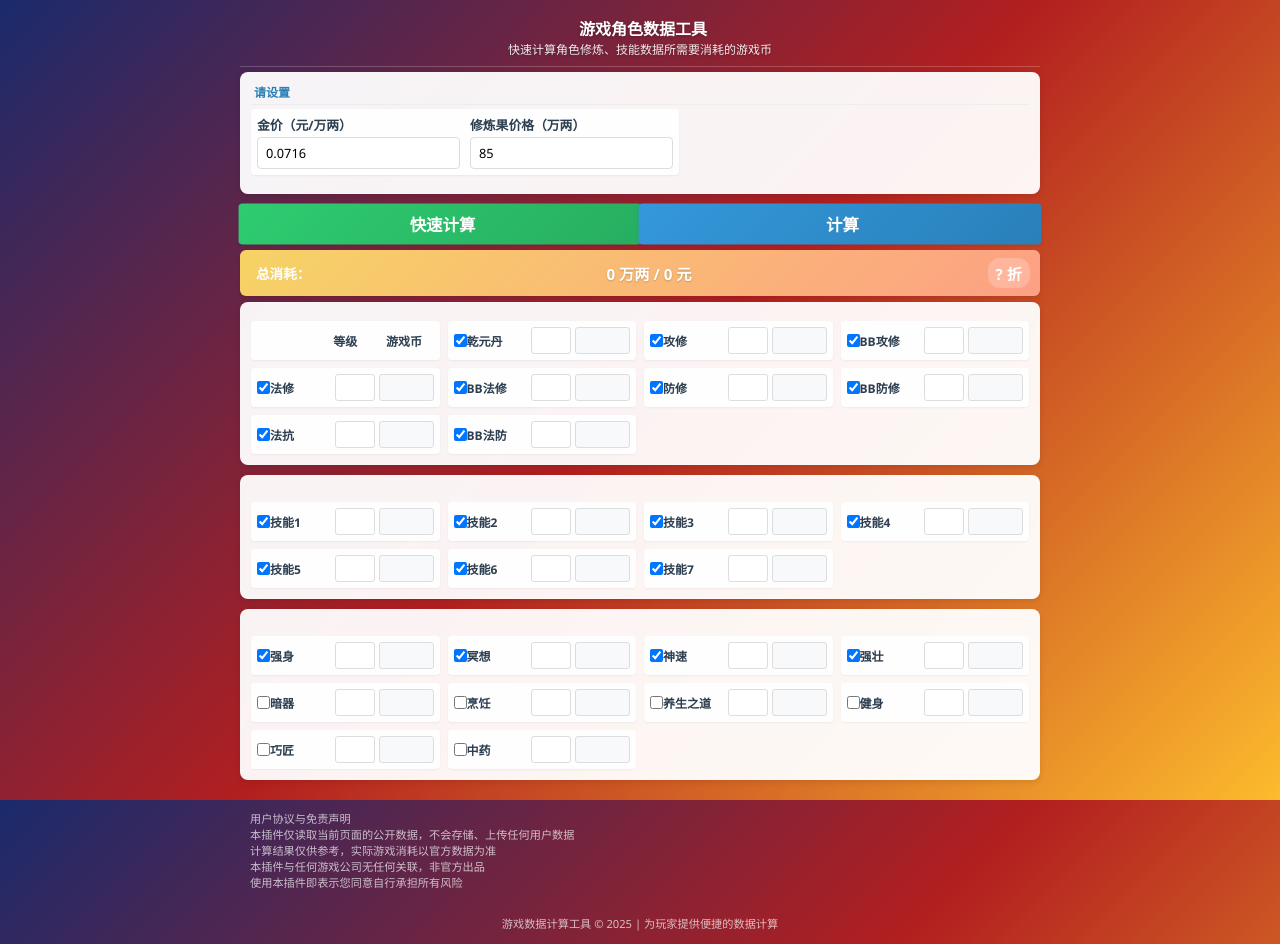
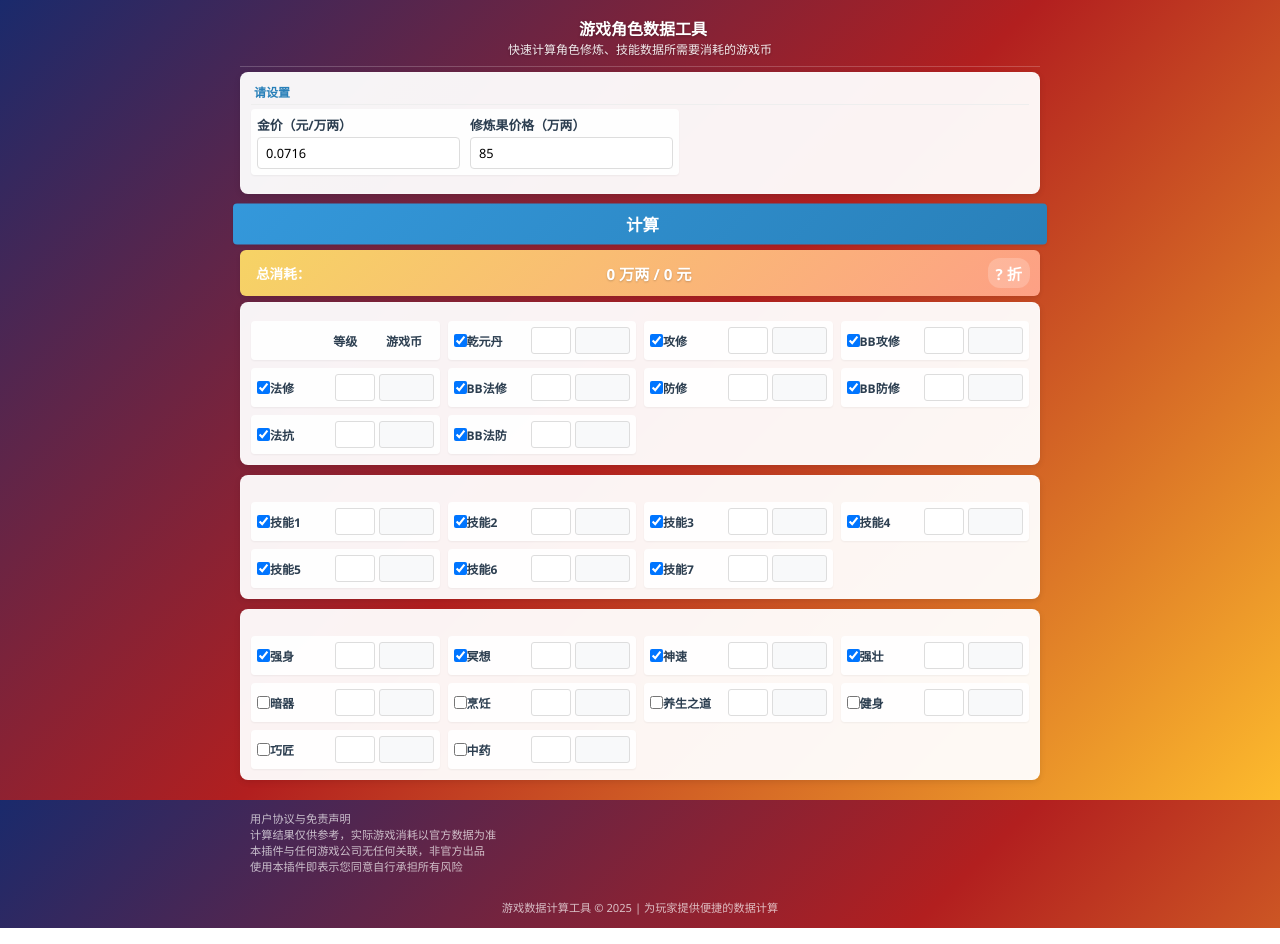
Before and after one commit to Sheldon-Hsu/chrome-cbg-plugins, a browser extension: page sidebar.html in a window 1280 px wide. Drawn offline with Linux system fonts and the light colour scheme.

Commit message:
refacotr(全局):
重置离线版本版本号，并隐藏自动按钮

```diff
--- a/sidebar.html
+++ b/sidebar.html
@@ -371,7 +371,7 @@
 
 
     <div class="section-header">
-        <button id="find_data" class="btn btn-success pulse">
+        <button id="find_data" class="btn btn-success pulse" style=" display: none ">
             <i class="fas fa-search"></i> 快速计算
         </button>
 
@@ -590,7 +590,7 @@
 
     <div class="legal-section">
         <div class="legal-section">用户协议与免责声明
-            <p>本插件仅读取当前页面的公开数据，不会存储、上传任何用户数据</p>
+<!--            <p>本插件仅读取当前页面的公开数据，不会存储、上传任何用户数据</p>-->
             <p>计算结果仅供参考，实际游戏消耗以官方数据为准</p>
             <p>本插件与任何游戏公司无任何关联，非官方出品</p>
             <p>使用本插件即表示您同意自行承担所有风险</p>
```
Also changed, not shown: manifest.json.
